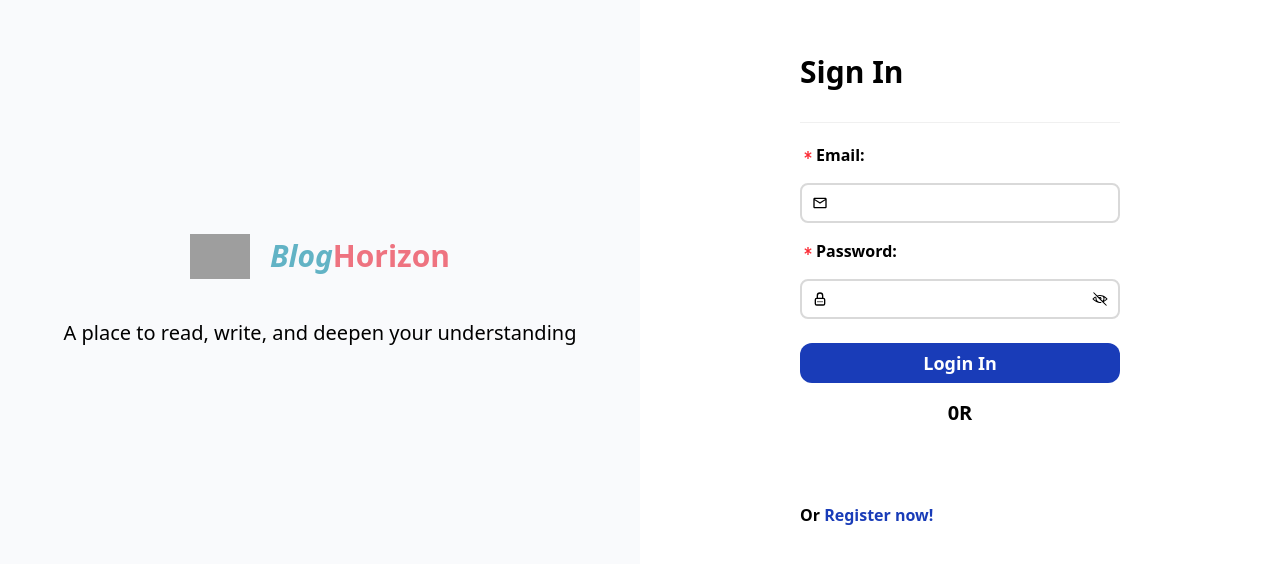
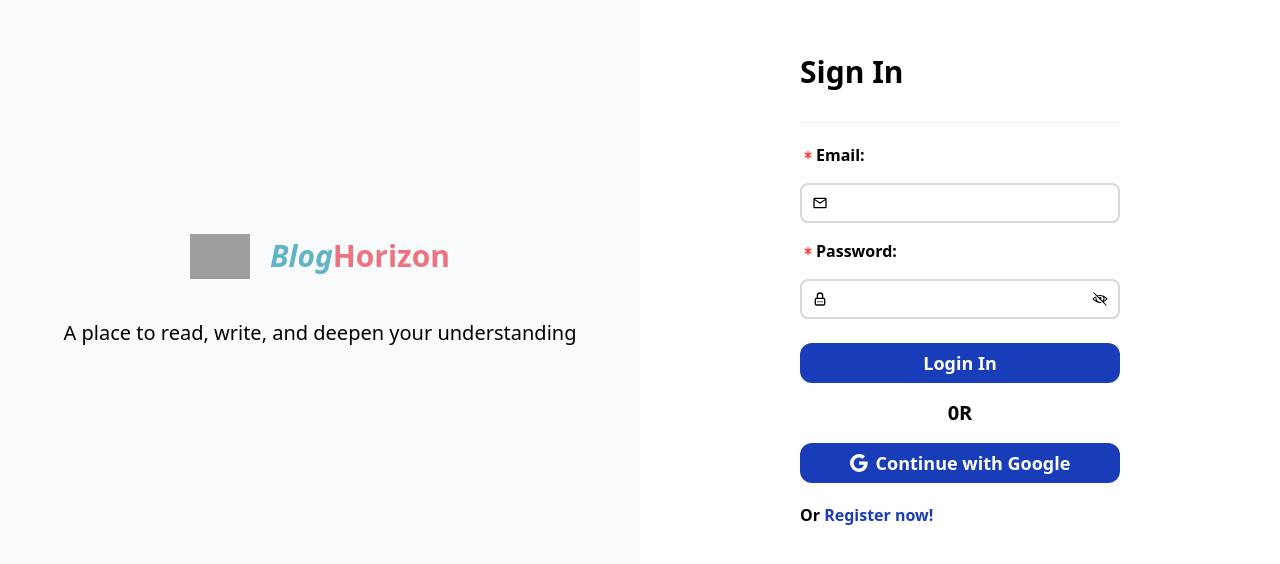
Before and after one commit to DesaiVishal-16/BlogHorizon, a React (Vite) app in the folder frontend/: page /auth/login in a window 1280 px wide. Shown: the part 110-674 px from the top of the page. Built offline with nearby package versions, Linux system fonts and the light colour scheme; no server answers; grey boxes are pictures that could not be loaded.

Commit message:
fixed ui bug

```diff
--- a/frontend/src/components/auth/GoogleAuthButton.tsx
+++ b/frontend/src/components/auth/GoogleAuthButton.tsx
@@ -1,36 +1,29 @@
-import { CredentialResponse, GoogleLogin } from "@react-oauth/google";
+import { useGoogleLogin } from "@react-oauth/google";
 import { useAppDispatch } from "../../store/hooks";
 import { googleLogin } from "../../store/slices/authSlice";
 import { useNavigate } from "react-router-dom";
+import { PrimaryButton } from "../Buttons";
+import { Icons } from "../icons";
 
 const GoogleAuthButton = () => {
   const dispatch = useAppDispatch();
   const navigate = useNavigate();
 
-  const handleSuccess = async (response: CredentialResponse) => {
-    try {
-      const credential = response?.credential;
-      if (credential) {
-        dispatch(googleLogin(credential));
-        navigate("/posts");
-      } else {
-        console.error("Google login response missing credential");
-      }
-    } catch (err) {
-      console.error("Google login error: ", err);
-    }
-  };
+  const login = useGoogleLogin({
+    onSuccess: (tokenResponse) => {
+      dispatch(googleLogin(tokenResponse.access_token));
+      navigate("/posts");
+    },
+    onError: () => console.error("Google login failed"),
+  });
 
   return (
-    <div className="w-full">
-      <GoogleLogin
-        onSuccess={handleSuccess}
-        onError={() => console.error("Google login failed")}
-        theme="outline"
-        size="large"
-        width="100%"
-      />
-    </div>
+    <PrimaryButton
+      name="Continue with Google"
+      onClick={() => login()}
+      icon={<Icons.Google />}
+      className="!rounded-xl !bg-blue-800 !text-white hover:!bg-blue-700 w-full"
+    />
   );
 };
 
--- a/frontend/src/components/icons/Icons.ts
+++ b/frontend/src/components/icons/Icons.ts
@@ -24,6 +24,7 @@ import { TbLogout } from "react-icons/tb";
 import { IoMdCamera } from "react-icons/io";
 import { FaShareFromSquare } from "react-icons/fa6";
 import { MdOutlineCancel } from "react-icons/md";
+import { BsGoogle } from "react-icons/bs";
 
 const Icons = {
   Profile: FaUserCircle,
@@ -48,6 +49,7 @@ const Icons = {
   ShareLink: FaShareFromSquare,
   Cancel: MdOutlineCancel,
   DropDownLine: RiArrowDropDownLine,
+  Google: BsGoogle,
 };
 
 export default Icons;
```
